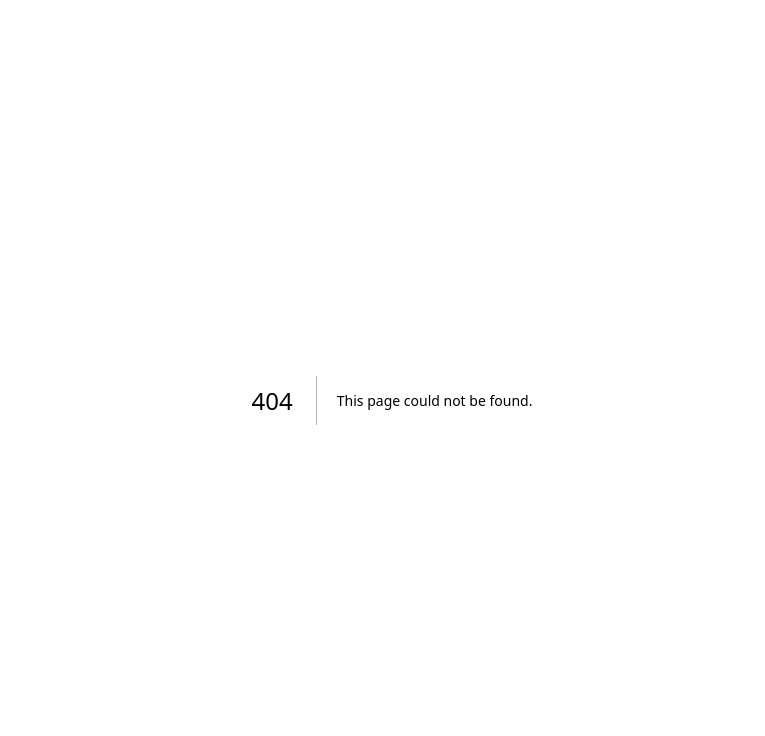
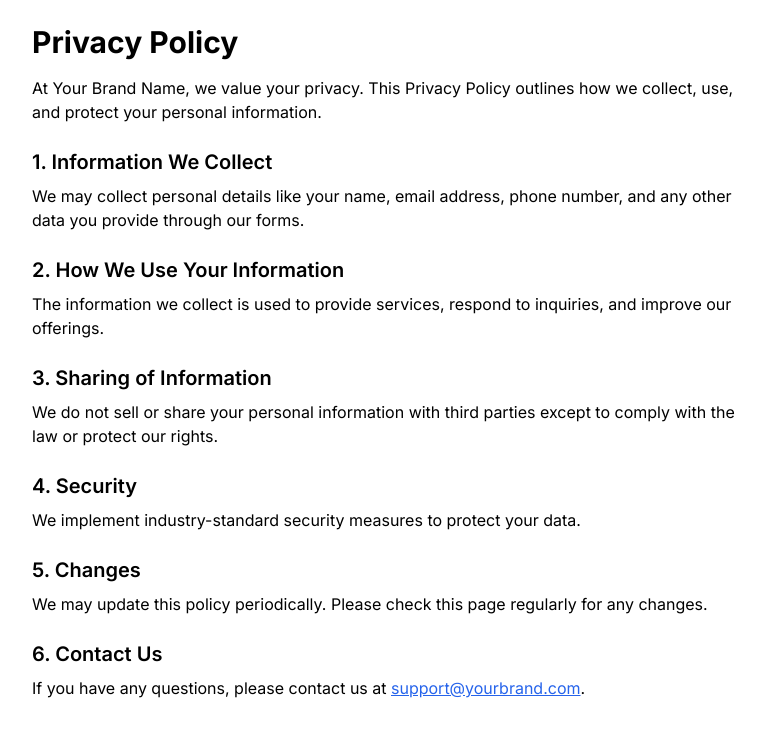
Before and after one commit to imanojprajapati/facebook, a Next.js app: page /privacy-policy in a window 1280 px wide. Before the commit this address had no page. Shown: the top 736 px of the page, without its empty margins (248-1013 px from the left). Built offline with nearby package versions, Linux system fonts and the light colour scheme.

Commit message:
Add Privacy Policy Page

```diff
--- a/src/app/page.tsx
+++ b/src/app/page.tsx
@@ -124,7 +124,7 @@ export default function Home() {
           </button>
         </div>
 
-        <div className="grid grid-cols-1 md:grid-cols-2 lg:grid-cols-3 gap-4 mb-8"></div>
+        <div className="grid grid-cols-1 md:grid-cols-2 lg:grid-cols-3 gap-4 mb-8">
           {pages.map((page) => (
             <div
               key={page.id}
@@ -133,7 +133,7 @@ export default function Home() {
                   ? "ring-2 ring-blue-500"
                   : ""
               }`}
-            ></div>
+            >
               <div className="flex items-center gap-4">
                 {page.picture && (
                   <img
@@ -152,7 +152,7 @@ export default function Home() {
                       ? "bg-blue-500 text-white"
                       : "bg-gray-200 hover:bg-gray-300"
                   }`}
-                ></button>
+                >
                   {selectedPages.some(p => p.id === page.id) ? "Selected" : "Select"}
                 </button>
               </div>
@@ -177,12 +177,12 @@ export default function Home() {
         )}
 
         {leads.length > 0 && (
-          <div className="bg-white rounded-lg shadow p-6"></div>
+          <div className="bg-white rounded-lg shadow p-6">
             <h2 className="text-2xl font-bold mb-4">Leads</h2>
             {leads.map((pageLeads) => {
               const page = pages.find(p => p.id === pageLeads.pageId);
               return (
-                <div key={pageLeads.pageId} className="mb-6"></div>
+                <div key={pageLeads.pageId} className="mb-6">
                   <h3 className="text-xl font-semibold mb-3">
                     {page?.name || "Unknown Page"}
                   </h3>
@@ -197,7 +197,7 @@ export default function Home() {
                       </thead>
                       <tbody>
                         {pageLeads.leads.map((lead) => (
-                          <tr key={lead.id} className="border-t"></tr>
+                          <tr key={lead.id} className="border-t">
                             <td className="px-4 py-2">{lead.id}</td>
                             <td className="px-4 py-2">
                               {new Date(lead.created_time).toLocaleString()}
--- /dev/null
+++ b/src/app/privacy-policy/page.tsx
@@ -0,0 +1,50 @@
+// pages/privacy-policy.tsx
+
+import Head from 'next/head';
+
+export default function PrivacyPolicy() {
+  return (
+    <>
+      <Head>
+        <title>Privacy Policy | Your Brand Name</title>
+        <meta name="description" content="Read our privacy policy to understand how we handle your data." />
+      </Head>
+      <main className="max-w-3xl mx-auto p-6">
+        <h1 className="text-3xl font-bold mb-4">Privacy Policy</h1>
+        <p className="mb-4">
+          At Your Brand Name, we value your privacy. This Privacy Policy outlines how we collect, use, and protect your personal information.
+        </p>
+
+        <h2 className="text-xl font-semibold mt-6 mb-2">1. Information We Collect</h2>
+        <p className="mb-4">
+          We may collect personal details like your name, email address, phone number, and any other data you provide through our forms.
+        </p>
+
+        <h2 className="text-xl font-semibold mt-6 mb-2">2. How We Use Your Information</h2>
+        <p className="mb-4">
+          The information we collect is used to provide services, respond to inquiries, and improve our offerings.
+        </p>
+
+        <h2 className="text-xl font-semibold mt-6 mb-2">3. Sharing of Information</h2>
+        <p className="mb-4">
+          We do not sell or share your personal information with third parties except to comply with the law or protect our rights.
+        </p>
+
+        <h2 className="text-xl font-semibold mt-6 mb-2">4. Security</h2>
+        <p className="mb-4">
+          We implement industry-standard security measures to protect your data.
+        </p>
+
+        <h2 className="text-xl font-semibold mt-6 mb-2">5. Changes</h2>
+        <p className="mb-4">
+          We may update this policy periodically. Please check this page regularly for any changes.
+        </p>
+
+        <h2 className="text-xl font-semibold mt-6 mb-2">6. Contact Us</h2>
+        <p>
+          If you have any questions, please contact us at <a href="mailto:support@yourbrand.com" className="text-blue-600 underline">support@yourbrand.com</a>.
+        </p>
+      </main>
+    </>
+  );
+}
```
